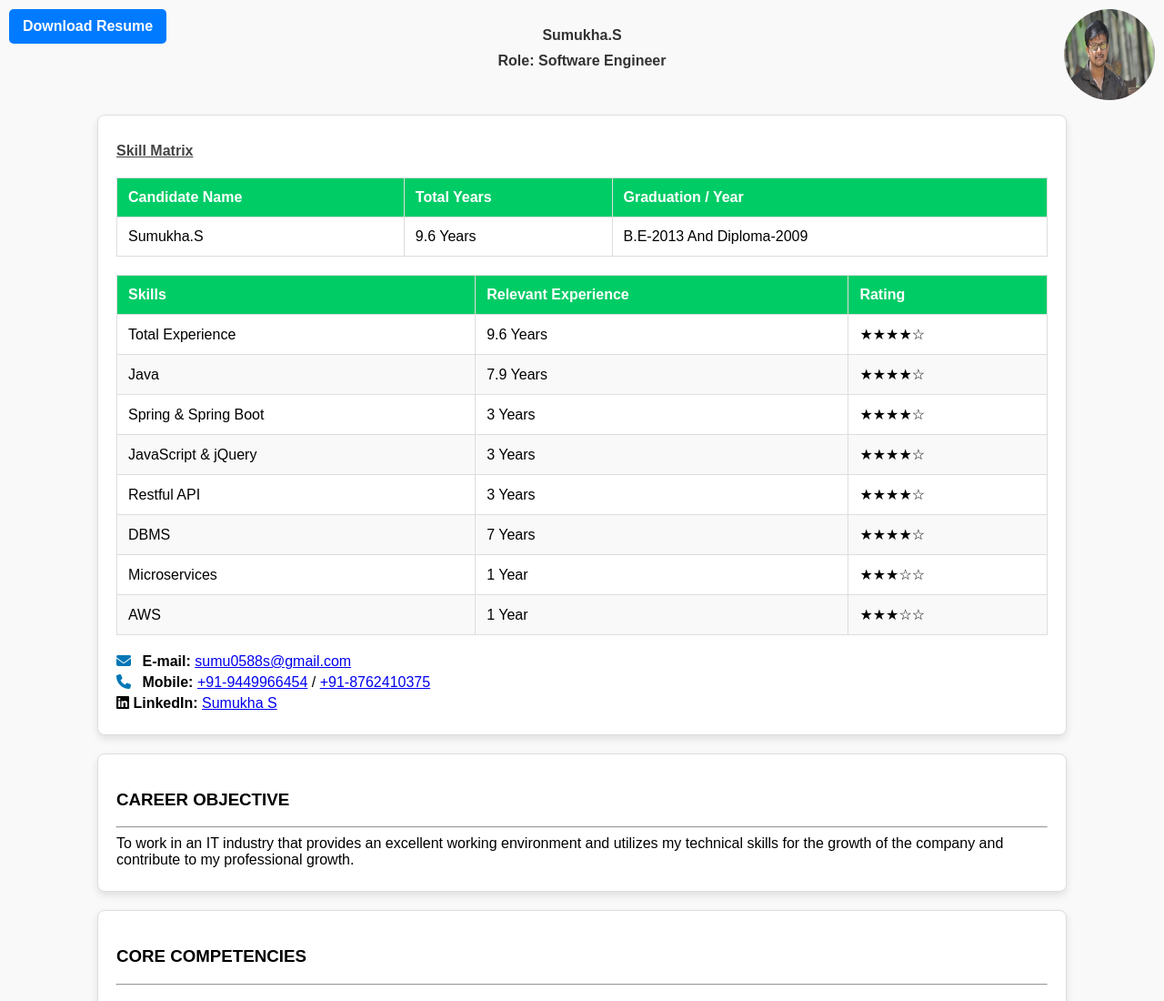
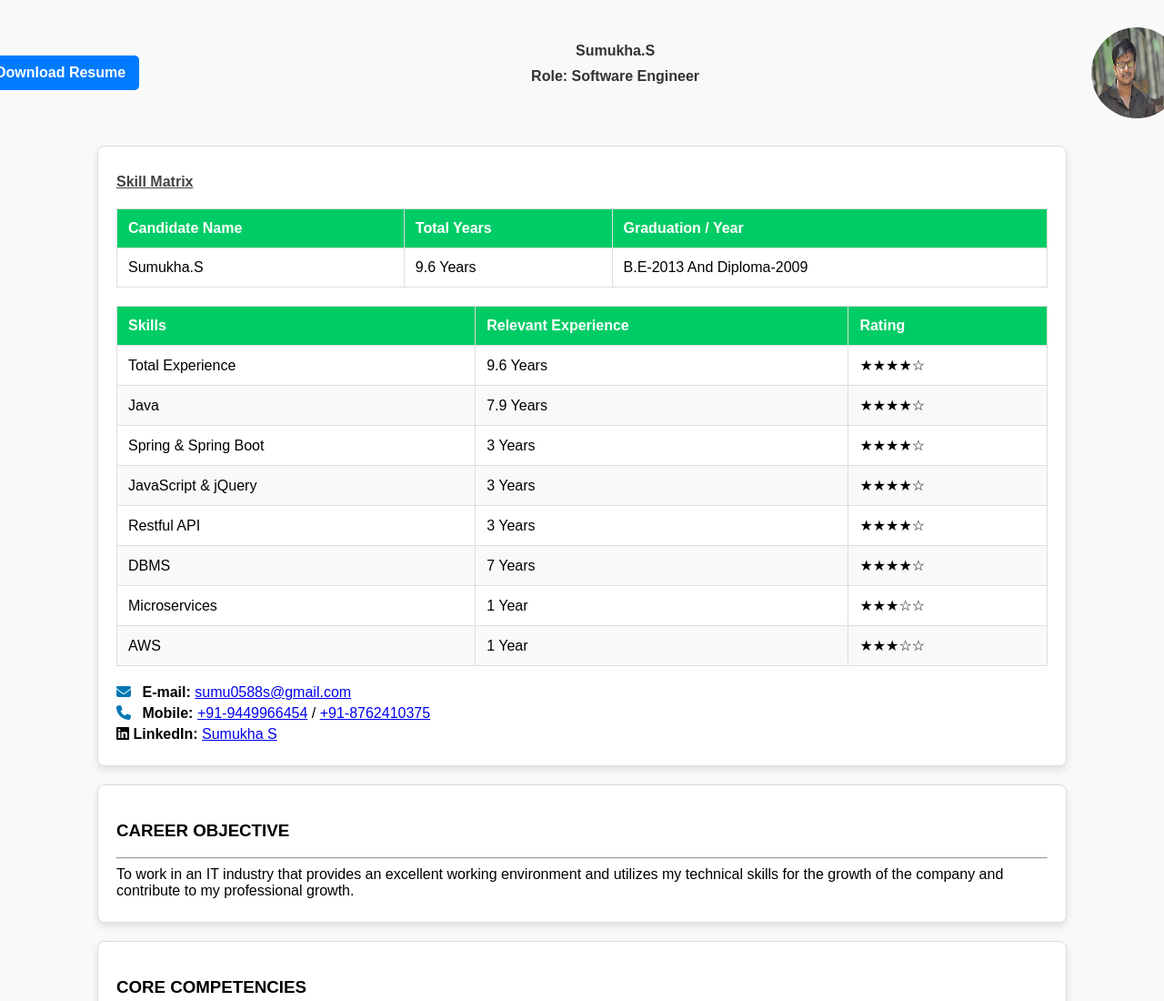
Before and after one commit to Sumukhasumu/GitProfile_Sumukha_Resume, a plain HTML site: page index.html in a window 1280 px wide. Shown: the top 1100 px of the page at 91% size. Drawn offline with Linux system fonts and the light colour scheme.

Commit message:
Update style.css

```diff
--- a/style.css
+++ b/style.css
@@ -121,9 +121,9 @@ p {
             text-decoration: none;
             border-radius: 5px;
             font-weight: bold;
-            position: absolute;
+            position: relative;
             top: 10px;
-            left: 10px;
+            left: -40px;
         }
 
         .resume-button:hover {
@@ -141,7 +141,7 @@ p {
             width: 100px;
             height: 100px;
             border-radius: 50%;
-            position: absolute;
+            position: relative;
             top: 10px;
-            right: 10px;
+            right: -40px;
         }
```
